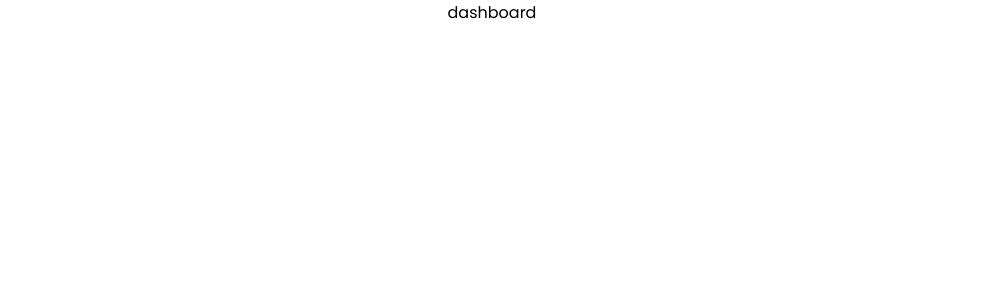
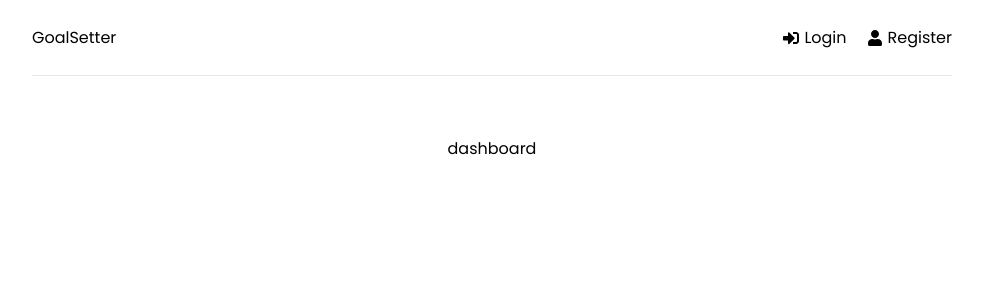
Before and after one commit to ChakmaKanak174/FullStackDev, a React (Vite) app in the folder MERN_Project/frontend/: page / in a window 1280 px wide. Shown: the top 300 px of the page, without its empty margins (148-1131 px from the left). Built offline with nearby package versions, Linux system fonts and the light colour scheme.

Commit message:
added the Header with login register buton

```diff
--- a/MERN_Project/frontend/package.json
+++ b/MERN_Project/frontend/package.json
@@ -13,6 +13,7 @@
     "@reduxjs/toolkit": "^2.8.2",
     "react": "^19.1.0",
     "react-dom": "^19.1.0",
+    "react-icons": "^5.5.0",
     "react-redux": "^9.2.0",
     "react-router-dom": "^7.6.0"
   },
--- a/MERN_Project/frontend/src/App.jsx
+++ b/MERN_Project/frontend/src/App.jsx
@@ -2,12 +2,14 @@
 import Dashboard from "./pages/Dashboard";
 import Login from "./pages/Login";
 import Register from "./pages/Register";
+import Header from "./components/Header";
 
 function App() {
   return (
     <>
       <Router>
         <div className="container">
+          <Header />
           <Routes>
             <Route path="/" element={<Dashboard />} />
             <Route path="/login" element={<Login />} />
--- /dev/null
+++ b/MERN_Project/frontend/src/components/Header.jsx
@@ -0,0 +1,26 @@
+import { FaSignInAlt, FaSignOutAlt, FaUser } from "react-icons/fa";
+import { Link } from "react-router-dom";
+
+const Header = () => {
+  return (
+    <header className="header">
+      <div className="logo">
+        <Link to="/"> GoalSetter</Link>
+      </div>
+      <ul>
+        <li>
+          <Link to="/login">
+            <FaSignInAlt /> Login
+          </Link>
+        </li>
+        <li>
+          <Link to="/register">
+            <FaUser /> Register
+          </Link>
+        </li>
+      </ul>
+    </header>
+  );
+};
+
+export default Header;
```
Also changed, not shown: 1 other file (tests, documents, lock files or other folders).
